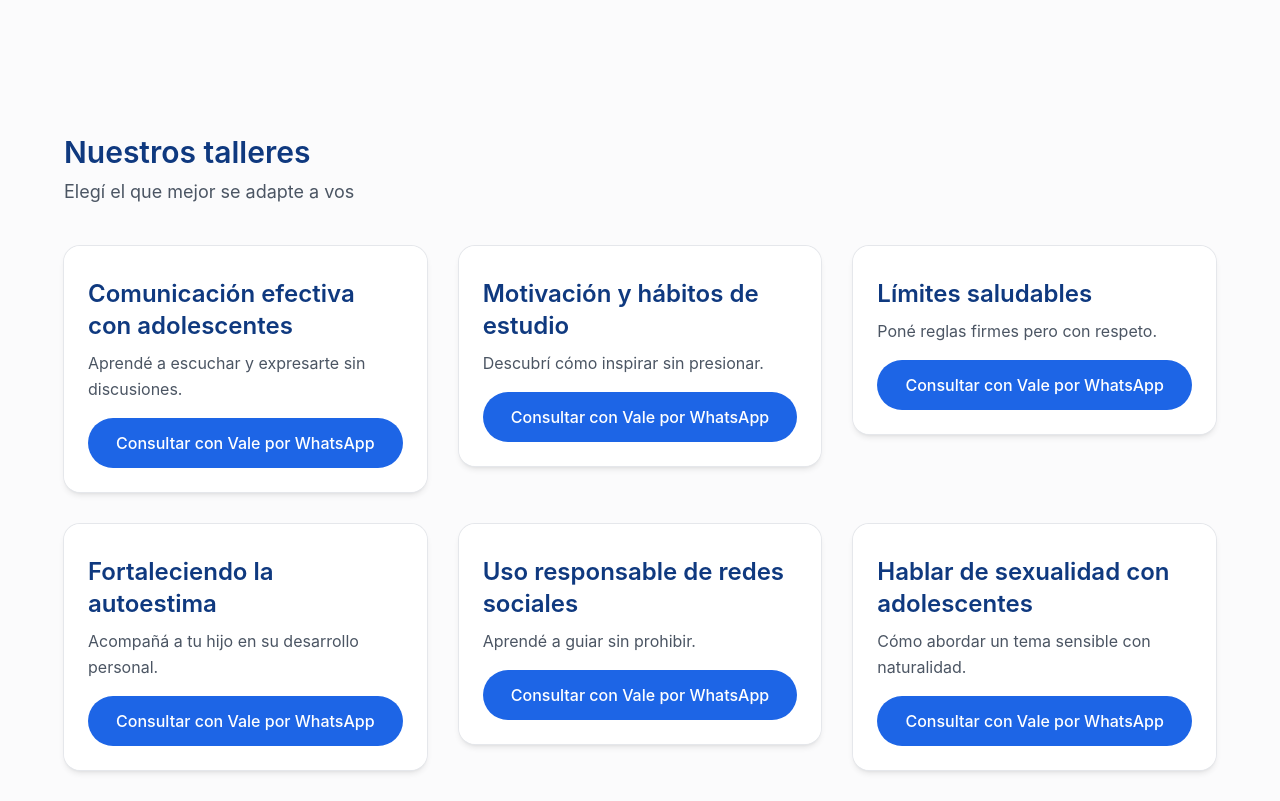
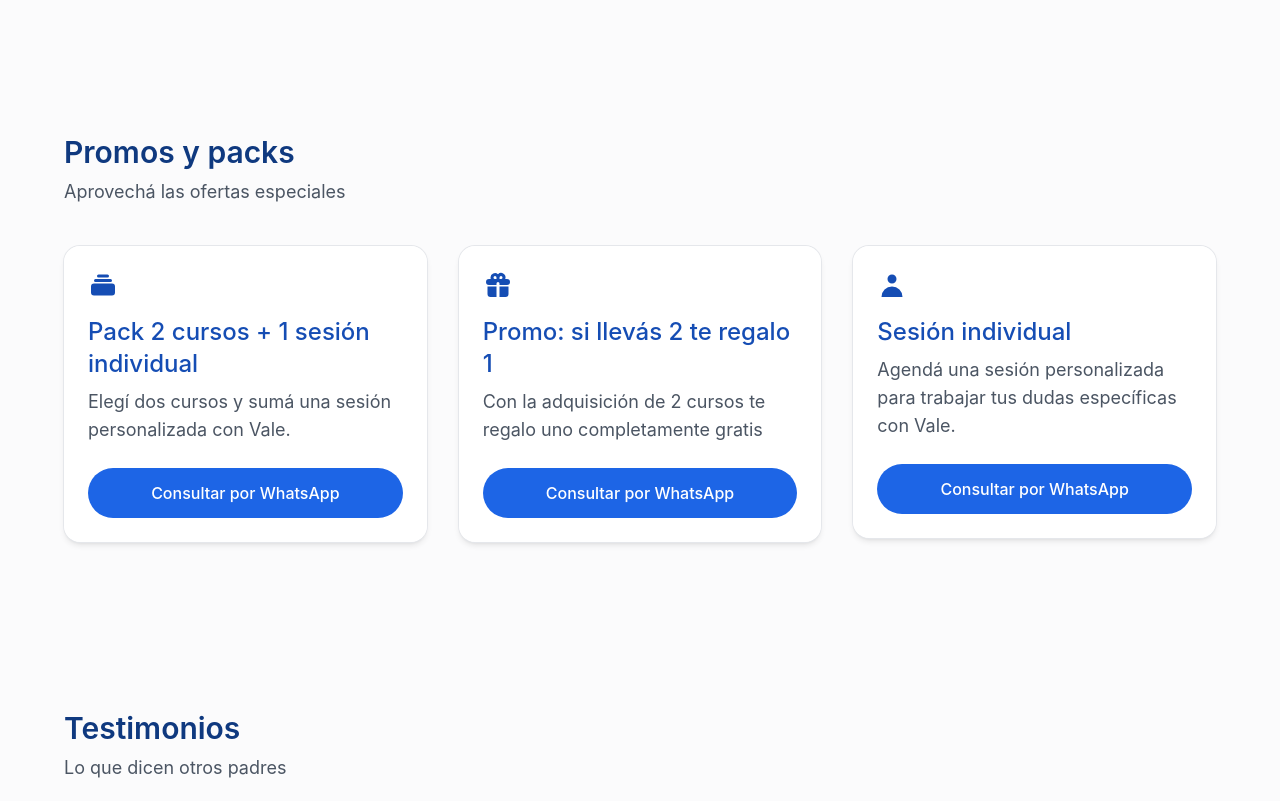
Before and after one commit to sekigan98/dram-adolescentes, a Next.js app: page / in a window 1280 px wide. Shown: the part 1960-2761 px from the top of the page. Built offline with nearby package versions, Linux system fonts and the light colour scheme.

Commit message:
Update page.tsx

```diff
--- a/app/page.tsx
+++ b/app/page.tsx
@@ -11,6 +11,7 @@ export default function HomePage() {
     <>
       <Hero />
 
+
 <Section
   id="talleres"
   title="Mis cursos"
@@ -18,15 +19,6 @@ export default function HomePage() {
 >
   <WorkshopsGrid />
 </Section>
-
-
-      <Section
-        id="talleres"
-        title="Nuestros talleres"
-        subtitle="Elegí el que mejor se adapte a vos"
-      >
-        <WorkshopsGrid />
-      </Section>
 
       <Section
         id="promos"
```
